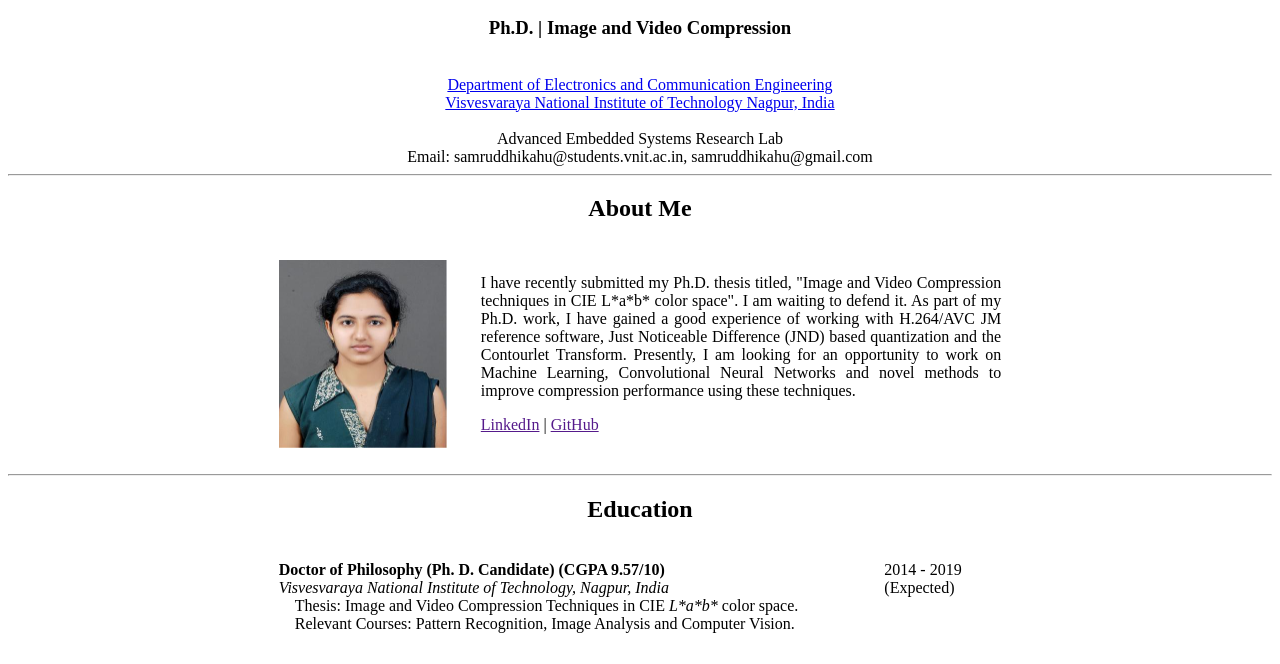
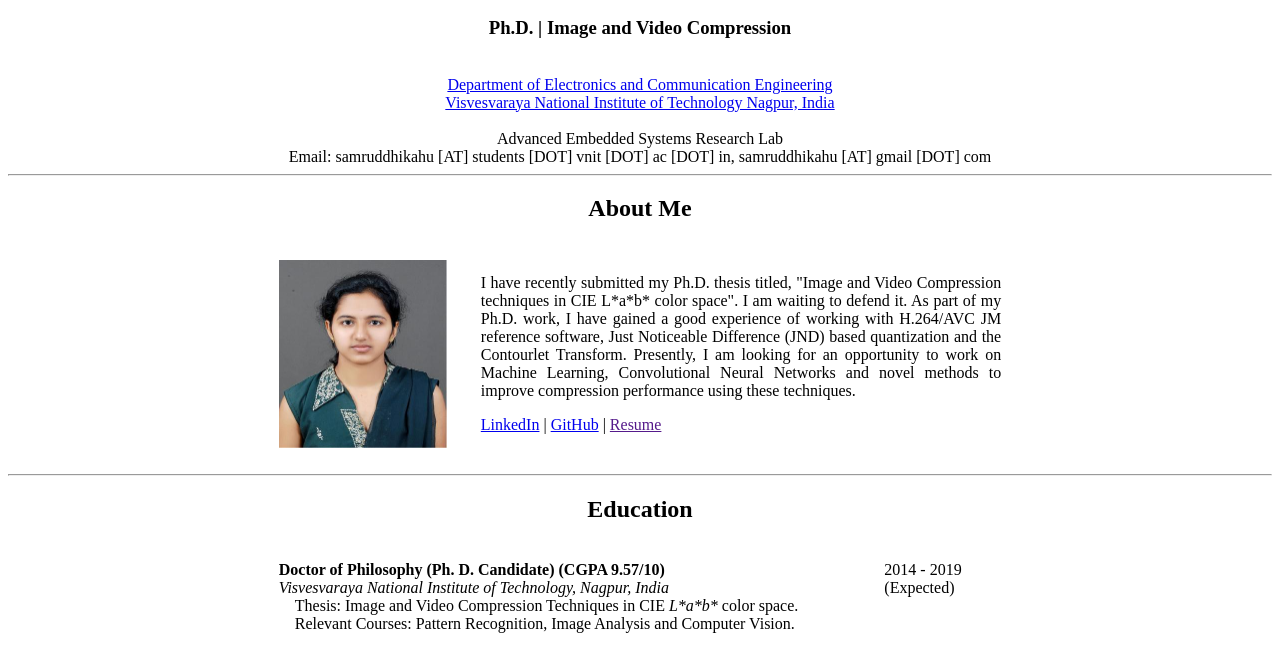
Before and after one commit to samruddhikahu/samruddhikahu.github.io, a plain HTML site: page index.html in a window 1280 px wide. Shown: the part 136-800 px from the top of the page. Drawn offline with Linux system fonts and the light colour scheme.

Commit message:
Index modified.

```diff
--- a/index.html
+++ b/index.html
@@ -73,7 +73,7 @@ td {
 <br>
 <br>
    Advanced Embedded Systems Research Lab<br>
-   Email: samruddhikahu@students.vnit.ac.in, samruddhikahu@gmail.com<br>
+   Email: samruddhikahu [AT] students [DOT] vnit [DOT] ac [DOT] in, samruddhikahu [AT] gmail [DOT] com<br>
 </div>
 
 <center>
@@ -91,7 +91,7 @@ td {
 		<table style="width:60%">
 			<tr>
 				<td><img src="SAMRUDDHI.JPG" alt="Samruddhi Kahu" style="float:right;width:168px;height:188px" ></td>
-				<td><p style="text-align:justify"> I have recently submitted my Ph.D. thesis titled, "Image and Video Compression techniques in CIE L*a*b* color space". I am waiting to defend it. As part of my Ph.D. work, I have gained a good experience of working with H.264/AVC JM reference software, Just Noticeable Difference (JND) based quantization and the Contourlet Transform. Presently, I am looking for an opportunity to work on Machine Learning, Convolutional Neural Networks and novel methods to improve compression performance using these techniques.</p> <p><span><a href="">LinkedIn</a></span> | <span><a href="">GitHub</a></span></p> </td>
+				<td><p style="text-align:justify"> I have recently submitted my Ph.D. thesis titled, "Image and Video Compression techniques in CIE L*a*b* color space". I am waiting to defend it. As part of my Ph.D. work, I have gained a good experience of working with H.264/AVC JM reference software, Just Noticeable Difference (JND) based quantization and the Contourlet Transform. Presently, I am looking for an opportunity to work on Machine Learning, Convolutional Neural Networks and novel methods to improve compression performance using these techniques.</p> <p><span><a href="https://www.linkedin.com/in/samruddhi-kahu-24761247">LinkedIn</a></span> | <span><a href="https://github.com/samruddhikahu">GitHub</a></span> | <span><a href="">Resume</a></span></p> </td>
 			</tr>
 		</table>
 
```
